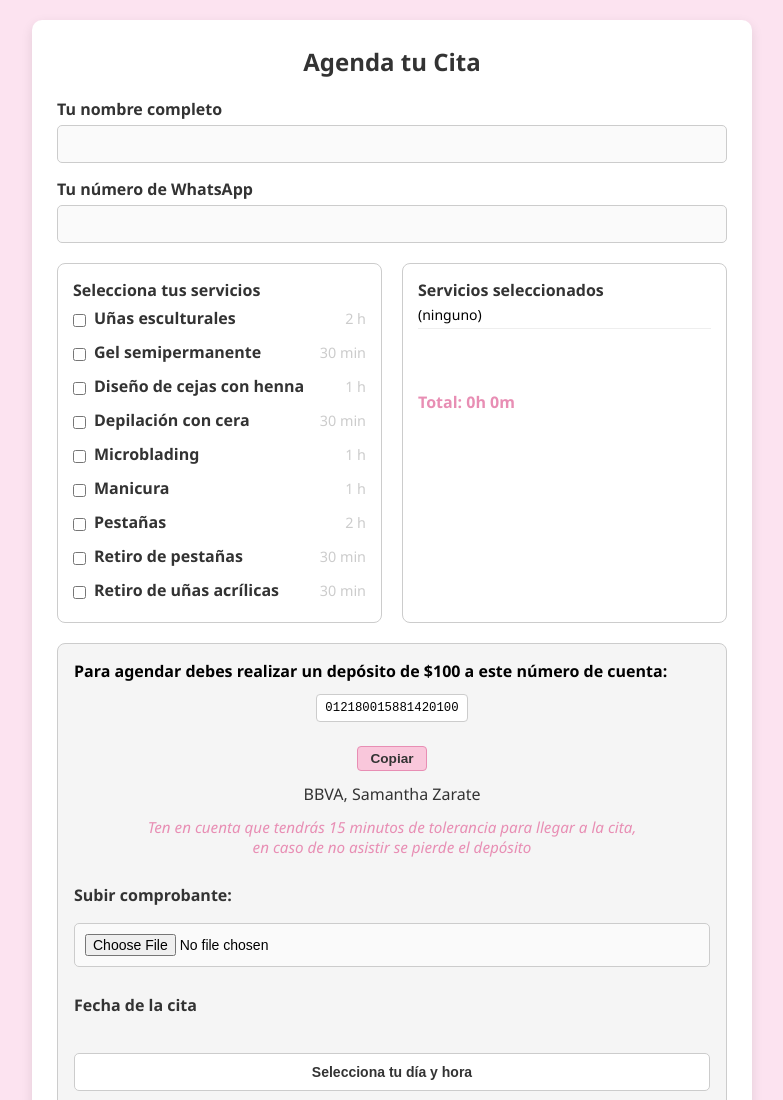
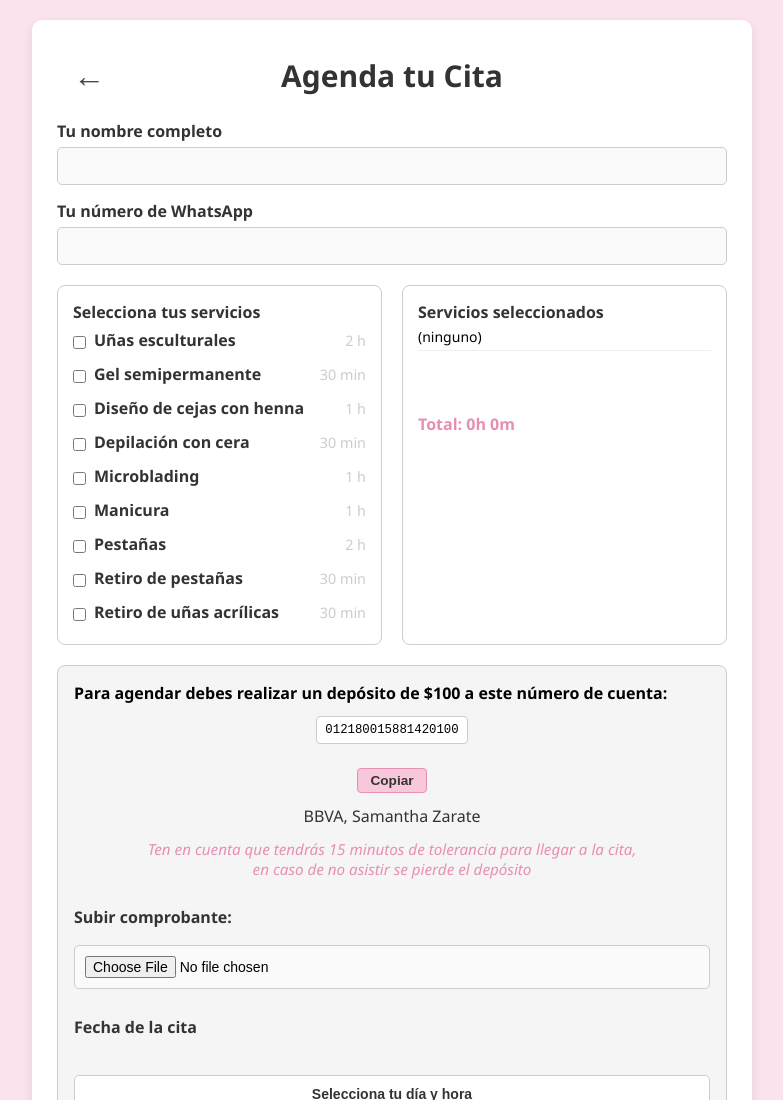
Before and after one commit to kingjoss15/SugarNails, a plain HTML site: page citas.html in a window 1280 px wide. Shown: the top 1100 px of the page, without its empty margins (248-1031 px from the left). Drawn offline with Linux system fonts and the light colour scheme.

Commit message:
Update citas.html

```diff
--- a/citas.html
+++ b/citas.html
@@ -1,5 +1,6 @@
 <!DOCTYPE html>
 <html lang="es">
+
 <head>
   <meta charset="UTF-8" />
   <meta name="viewport" content="width=device-width, initial-scale=1.0"/>
@@ -229,14 +230,45 @@ button.loading::after {
   text-align: center;
   font-size: 14px;
 }
+.citas-header {
+  position: relative;
+  display: flex;
+  align-items: center;
+  height: 60px;            /* ajusta a la altura de tu header */
+}
+
+/* Flecha absoluta a la izquierda */
+.back-link {
+  position: absolute;
+  left: 16px;              /* espacio desde el borde */
+  font-size: 32px;
+  line-height: 1;
+  text-decoration: none;
+  color: #4f4440;
+  transition: color .2s;
+}
+
+/* Título centrado */
+.citas-title {
+  margin: 0 auto;          /* esto centra horizontalmente */
+  font-size: 30px;
+  color: var(--texto);
+  text-align: center;      /* por si ocupa varias líneas */
+}
+
 
   </style>
 </head>
 <body>
 
   <div class="container">
-    <h2>Agenda tu Cita</h2>
-    <div id="feedback">
+  <header class="citas-header">
+  <a href="index.html" class="back-link" title="Volver al inicio">
+    ←
+  </a>
+  <h2 class="citas-title">Agenda tu Cita</h2>
+</header>
+      <div id="feedback">
       <svg viewBox="0 0 16 16">
         <path d="M13.485 1.929a.75.75 0 0 1 0 1.06l-8.5
                  8.5a.75.75 0 0 1-1.06 0l-4-4a.75.75 0
```
